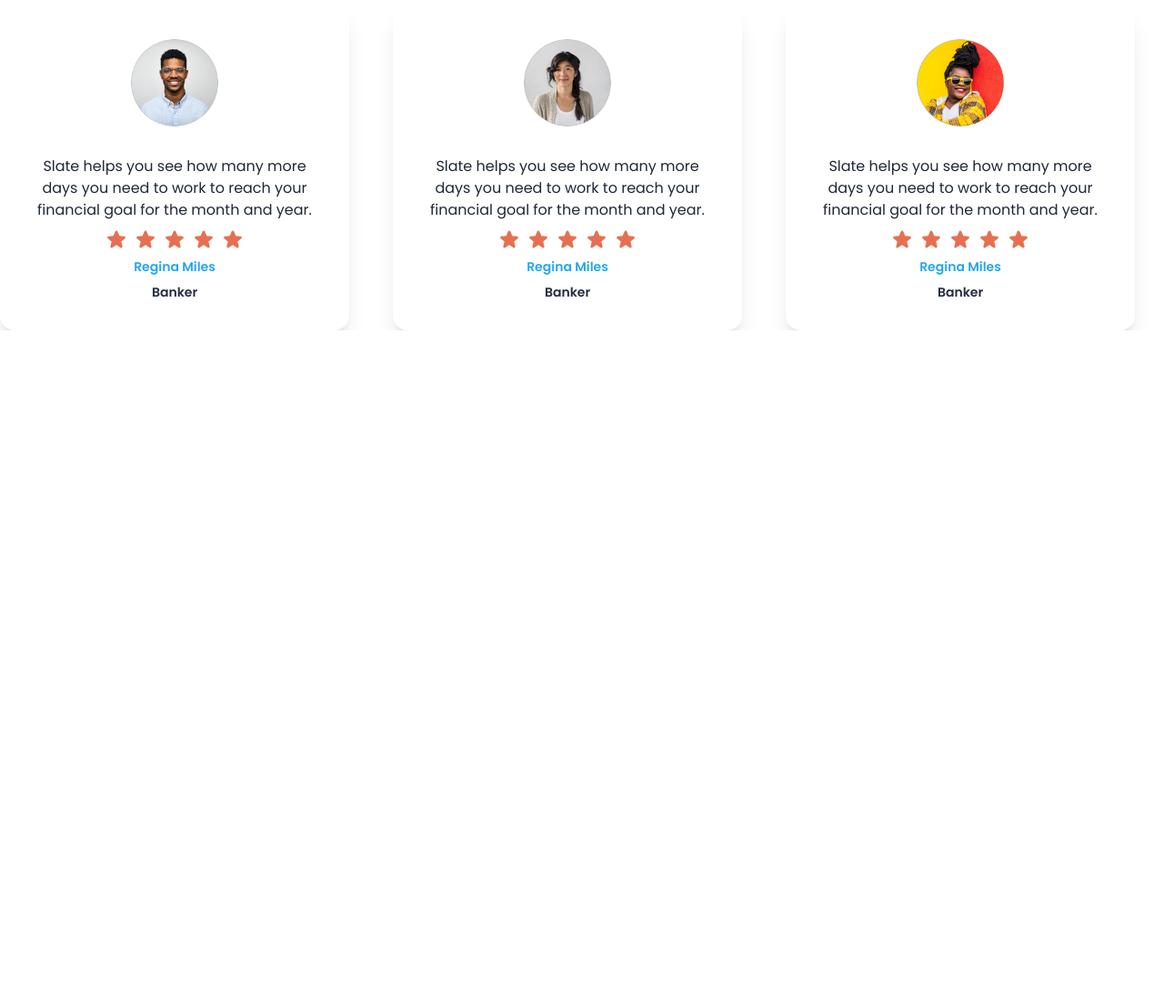
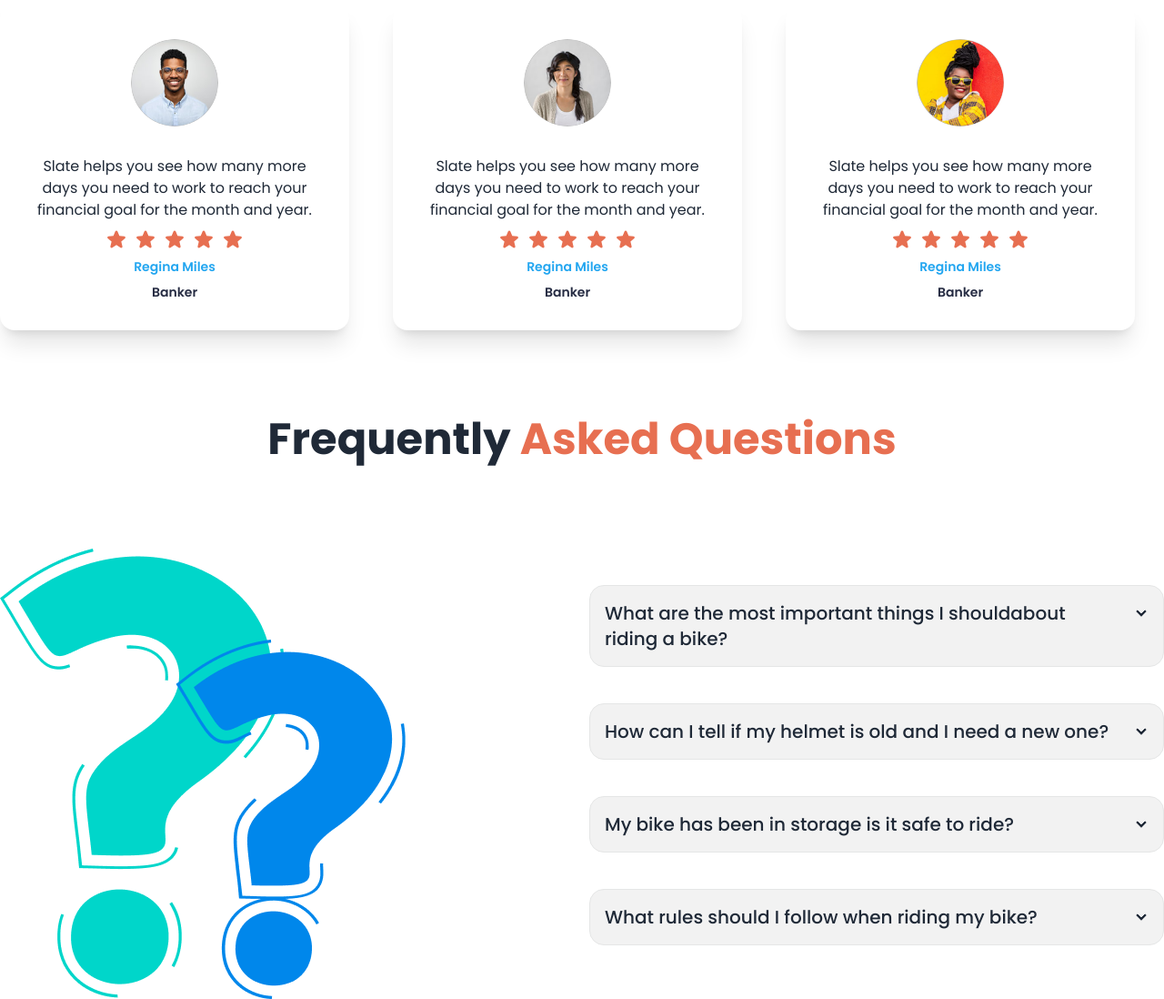
Before and after one commit to sajib689/milestone-03-bike-zone-website, a plain HTML site: page index.html in a window 1280 px wide. Shown: the part 2046-3144 px from the top of the page at 91% size. Before the commit the page ends 2409 px from the top, so only its background shows below. Drawn offline with nearby package versions, Linux system fonts and the light colour scheme.

Commit message:
faq done

```diff
--- a/index.html
+++ b/index.html
@@ -291,7 +291,7 @@
       <!-- client reviews -->
       <section class="space-y-12 lg:space-y-24 mt-24">
         <div>
-          <h1 class="text-4xl lg:text-5xl font-bold text-start ms-5 lg:ms-0 lg:text-center">Happy <span class="text-bike-primary">Clients says</span></h1>
+          <h1 class="text-4xl lg:text-5xl font-bold text-center">Happy <span class="text-bike-primary">Clients says</span></h1>
         </div>
           <div class="grid grid-rows-1 lg:grid-cols-3 gap-4 justify-center items-center">
             <!-- review card 01 -->
@@ -403,6 +403,55 @@
           </div>
 
       </section>
+      <!-- FAQ section -->
+      <section class="space-y-12 lg:space-y-24 mt-24">
+        <div>
+          <h1 class="text-4xl lg:text-5xl font-bold text-center">Frequently <span class="text-bike-primary">Asked Questions</span></h1>
+        </div>
+        <div class="grid grid-rows-1 lg:grid-cols-2 gap-4">
+          <div>
+            <img src="./images/others/faq.png" alt="">
+          </div>
+          <div>
+            <!-- tab 1 -->
+            <div tabindex="0" class="collapse mt-10 collapse-arrow border border-base-300 bg-base-200">
+              <div class="collapse-title text-xl font-medium">
+                What are the most important things I shouldabout riding a bike?
+              </div>
+              <div class="collapse-content">
+                <p>Safety First! Always obey the rules of the road. Obey all traffic signals, signs, and laws. Get in the mindset of “driving” your bike—not just “riding” your bike. This will help you be a more focused and legally compliant bike rider. </p>
+              </div>
+            </div>
+            <!-- tab 2 -->
+            <div tabindex="0" class="collapse mt-10 collapse-arrow border border-base-300 bg-base-200">
+              <div class="collapse-title text-xl font-medium">
+                How can I tell if my helmet is old and I need a new one?
+              </div>
+              <div class="collapse-content">
+                <p>Safety First! Always obey the rules of the road. Obey all traffic signals, signs, and laws. Get in the mindset of “driving” your bike—not just “riding” your bike. This will help you be a more focused and legally compliant bike rider. </p>
+              </div>
+            </div>
+            <!-- tab 3 -->
+            <div tabindex="0" class="collapse mt-10 collapse-arrow border border-base-300 bg-base-200">
+              <div class="collapse-title text-xl font-medium">
+                My bike has been in storage is it safe to ride?
+              </div>
+              <div class="collapse-content">
+                <p>Safety First! Always obey the rules of the road. Obey all traffic signals, signs, and laws. Get in the mindset of “driving” your bike—not just “riding” your bike. This will help you be a more focused and legally compliant bike rider. </p>
+              </div>
+            </div>
+            <!-- tab 4 -->
+            <div tabindex="0" class="collapse mt-10 collapse-arrow border border-base-300 bg-base-200">
+              <div class="collapse-title text-xl font-medium">
+                What rules should I follow when riding my bike?
+              </div>
+              <div class="collapse-content">
+                <p>Safety First! Always obey the rules of the road. Obey all traffic signals, signs, and laws. Get in the mindset of “driving” your bike—not just “riding” your bike. This will help you be a more focused and legally compliant bike rider. </p>
+              </div>
+            </div>
+          </div>
+        </div>
+      </section>
     </main>
   </body>
 </html>
```
Also changed, not shown: images/others/Frame.png (added).
